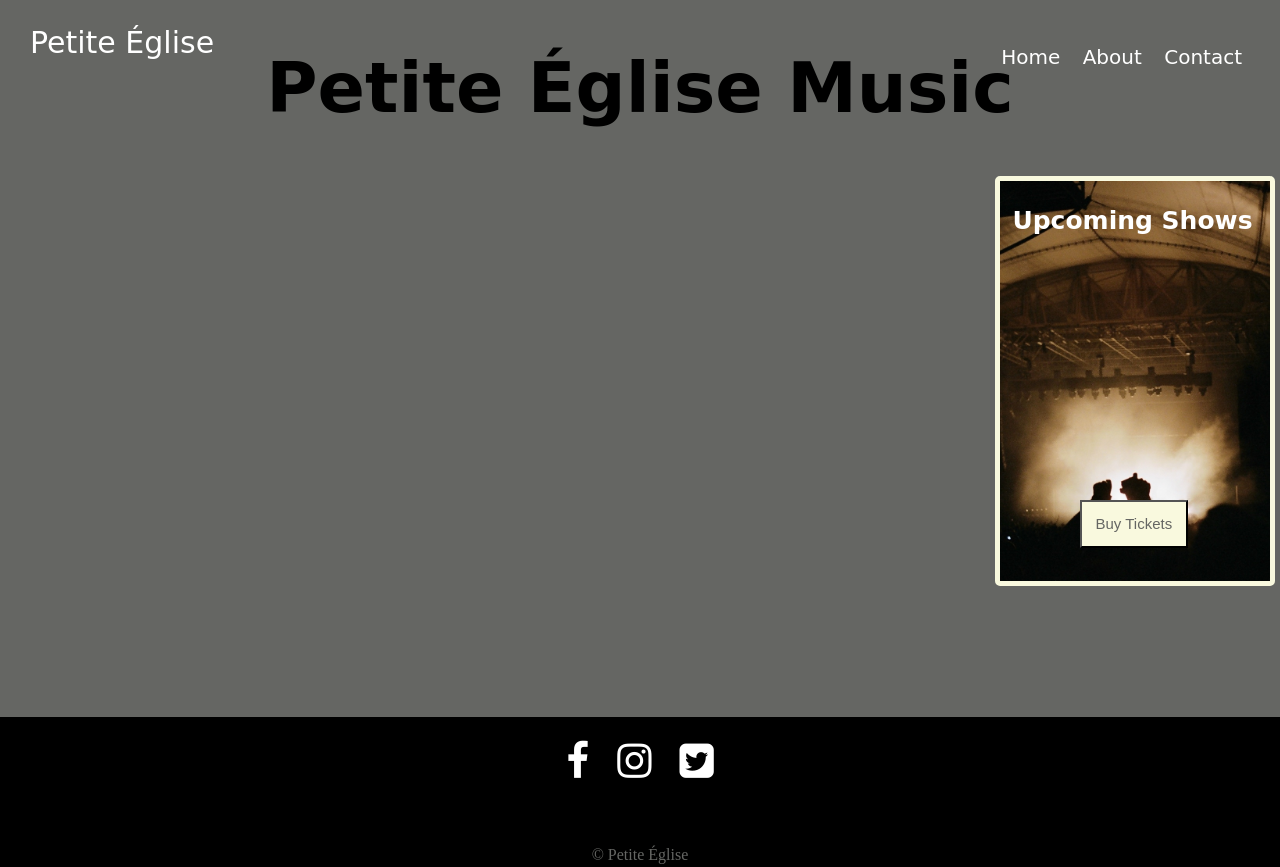
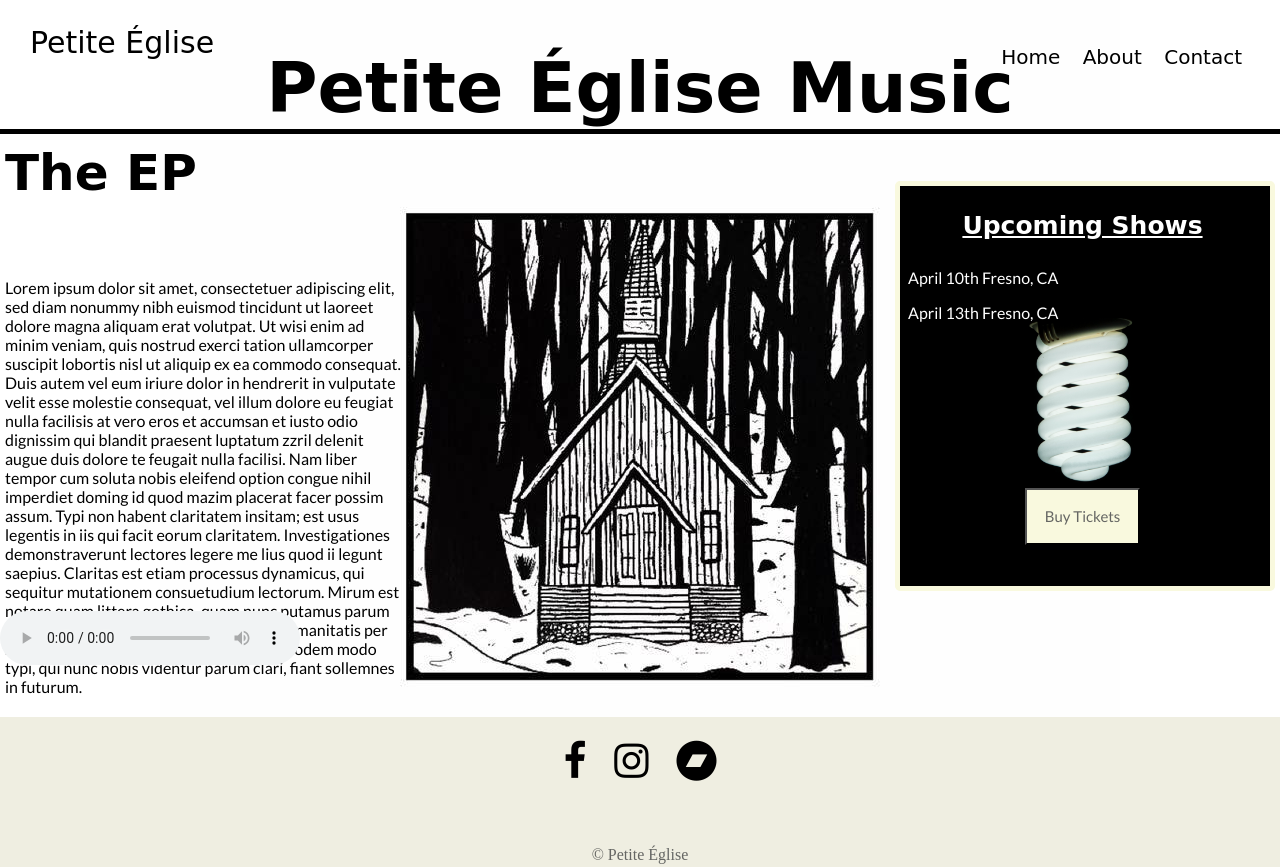
Before and after one commit to garciaryan/cloud-pull, a plain HTML site: page index.html in a window 1280 px wide. Drawn offline with Linux system fonts and the light colour scheme; a web font is replaced by a local one.

```diff
--- a/index.html
+++ b/index.html
@@ -25,6 +25,8 @@
             <aside>
                 <h3>Upcoming Shows</h3>
                 <ul id="shows">
+                    <li>April 10th Fresno, CA</li>
+                    <li>April 13th Fresno, CA</li>
                     <li>
                         <button>
                             <a href="#">Buy Tickets</a>
@@ -33,14 +35,38 @@
                 </ul>
             </aside>
             <main>
-                <h1></h1>
+                <h1 id="ep-header">The EP</h1>
+                <p>Lorem ipsum dolor sit amet, consectetuer adipiscing elit,
+                sed diam nonummy nibh euismod tincidunt ut laoreet dolore
+                magna aliquam erat volutpat. Ut wisi enim ad minim veniam,
+                quis nostrud exerci tation ullamcorper suscipit lobortis nisl
+                ut aliquip ex ea commodo consequat. Duis autem vel eum iriure
+                dolor in hendrerit in vulputate velit esse molestie consequat,
+                vel illum dolore eu feugiat nulla facilisis at vero eros et
+                accumsan et iusto odio dignissim qui blandit praesent luptatum
+                zzril delenit augue duis dolore te feugait nulla facilisi.
+                Nam liber tempor cum soluta nobis eleifend option congue
+                nihil imperdiet doming id quod mazim placerat facer possim
+                assum. Typi non habent claritatem insitam; est usus legentis
+                in iis qui facit eorum claritatem. Investigationes
+                demonstraverunt lectores legere me lius quod ii legunt saepius.
+                Claritas est etiam processus dynamicus, qui sequitur mutationem
+                consuetudium lectorum. Mirum est notare quam littera gothica,
+                quam nunc putamus parum claram, anteposuerit litterarum formas
+                humanitatis per seacula quarta decima et quinta decima. Eodem
+                modo typi, qui nunc nobis videntur parum clari, fiant sollemnes
+                in futurum.
+                </p>
+                <audio controls>
+                    <source src="Disarm.mp3" type="audio/mpeg">
+                </audio>
             </main>
         </div>
             <footer>
             <div id="social-media">
-               <a href="http://www.facebook.com" target="_blank"><i class="fa fa-facebook" aria-hidden="true"></a></i>
-               <a href="http://www.instagram.com"><i class="fa fa-instagram" aria-hidden="true"></a></i>
-               <a href="http://www.twitter.com"><i class="fa fa-twitter-square" aria-hidden="true"></a></i>
+               <a href="http://www.facebook.com/petiteglise" target="_blank"><i class="fa fa-facebook" aria-hidden="true"></a></i>
+               <a href="http://www.instagram.com/petiteglisemusic"><i class="fa fa-instagram" aria-hidden="true"></a></i>
+               <a href="https://petiteglise.bandcamp.com/"><i class="fa fa-bandcamp" aria-hidden="true"></a></i>
             </div>
             <div id="copyright">
                 &copy; Petite Église
--- /dev/null
+++ b/styles/about.css
@@ -0,0 +1,57 @@
+/*UNIVERSALS*/
+
+body {
+    background-image: none;
+}
+
+h2 {
+    font-family: 'Cedarville Cursive', cursive;
+    position: relative;
+    bottom: 15px;
+    padding-left: 5px;
+}
+
+/*UNIVERSALS*/
+
+/*COLUMNS*/
+#video {
+    position: relative;
+    top: 85px;
+    padding-left: 5px;
+    padding-right: 10px;
+    width: 75%;
+}
+
+.column1 {
+    width: 33%;
+    float: left;
+    border-right: 5px solid #000;
+}
+
+.column2 {
+    float: left;
+    /*padding-left: 5px;*/
+    width: 33%;
+
+}
+
+.column3 {
+    float: right;
+    padding-left: 3px;
+    width: 33%;
+    height: 350px;
+    border-left: 5px solid #000;
+}
+
+.column3>h2 {
+    position: relative;
+
+}
+
+.img-circle {
+    position: relative;
+    top: 100px;
+    padding-left: 90px;
+    border-radius: 50%;
+}
+/*COLUMNS*/
--- /dev/null
+++ b/styles/contact.css
@@ -0,0 +1,29 @@
+
+
+#content {
+    position: relative;
+}
+
+#wrap {
+    position: relative;
+    left: 365px;
+    color: #fff;
+}
+
+header>#header>.info {
+    color: #fff;
+}
+
+#main-page {
+    position: relative;
+    background-image: url('../img/scenery.jpg');
+    background-position: center;
+    background-size: 100%;
+    top: 138px;
+
+}
+
+h1 {
+    position: relative;
+    bottom: 138px;
+}
--- a/styles/styles.css
+++ b/styles/styles.css
@@ -1,14 +1,17 @@
-@import url('https://fonts.googleapis.com/css?family=Cedarville+Cursive');
-
+@import url('https://fonts.googleapis.com/css?family=Cedarville+Cursive|Lato');
 /*UNIVERSAL*/
 
 html, body {
     height: 100%;
     width: 100%;
     position: relative;
+
     margin: 0;
     padding: 0;
-    background-color: #656663;
+    background-color: #fff;
+    background-image: url("../img/petitechapel.jpg");
+    background-repeat: no-repeat;
+    background-position: center;
 }
 
 ul {
@@ -18,7 +21,7 @@ ul {
 
 a {
     text-decoration: none;
-    color: #FFF;
+    color: #000;
 }
 
 a:hover {
@@ -42,6 +45,7 @@ header {
     left: 0;
     right: 0;
     z-index: 1;
+
 }
 
 span>a {
@@ -71,6 +75,7 @@ h1 {
     text-align: center;
     font-family: 'Cedarville Cursive', cursive;
     font-size: 70px;
+    border-bottom: solid #000 5px;
 }
 
 /*HERO ENDS*/
@@ -79,12 +84,12 @@ h1 {
 
 aside {
     height: 400px;
-    width: 270px;
+    width: 370px;
     float: right;
     border: solid #f9f9de 5px;
     border-radius: 5px;
     margin-right: 5px;
-    background-image: url("../img/venue.jpg");
+    background-image: url("../img/bulb.jpg");
     background-size: cover;
     background-position: center;
 }
@@ -92,6 +97,7 @@ aside {
 h3 {
     padding-right: 5px;
     text-align: center;
+    text-decoration: underline;
     font-family: 'Cedarville Cursive', cursive;
     font-size: 25px;
     color: #fff;
@@ -104,17 +110,24 @@ button {
     font-size: 15px;
     text-align: center;
     position: relative;
-    right: 15px;
-    top: 240px;
+    right: 0px;
+    top: 150px;
+    left: 117px;
+
 }
 
 
 #shows li {
-    padding: 55px;
+    position: relative;
+    bottom: 23px;
+    display: block;
+    color: #fff;
+    font-family: 'Lato' , sans-serif;
 }
 
 button>a {
     color: #656663;
+    font-family: 'Lato' , sans-serif;
 }
 
 button>a:hover {
@@ -125,13 +138,39 @@ button>a:hover {
 
 /*MAIN*/
 
+#ep-header {
+   font-family: 'Cedarville Cursive' , cursive;
+   font-size: 50px;
+   float: left;
+   border: none;
+   position: relative;
+   bottom: 75px;
+   padding: 5px;
+}
+
+p {
+    float: left;
+    clear: both;
+    width: 31%;
+    position: absolute;
+    top: 210px;
+    padding: 5px;
+    font-family: 'Lato' , sans-serif;
+}
+
+audio {
+    float: left;
+    clear: both;
+    padding-top: 20px;
+}
+
 /*MAIN ENDS*/
 
 
 /*FOOTER*/
 
 footer {
-    background-color: #000;
+    background-color: #efeee1;
     color: #656663;
     height: 150px;
     position: relative;
```
Also changed, not shown: about.html (added, +85 -0 lines), contact.html (added, +48 -0 lines), img/bulb.jpg (added), img/mandr.jpg (added), img/petitechapel.jpg (added), img/scenery.jpg (added), 1 other file.
